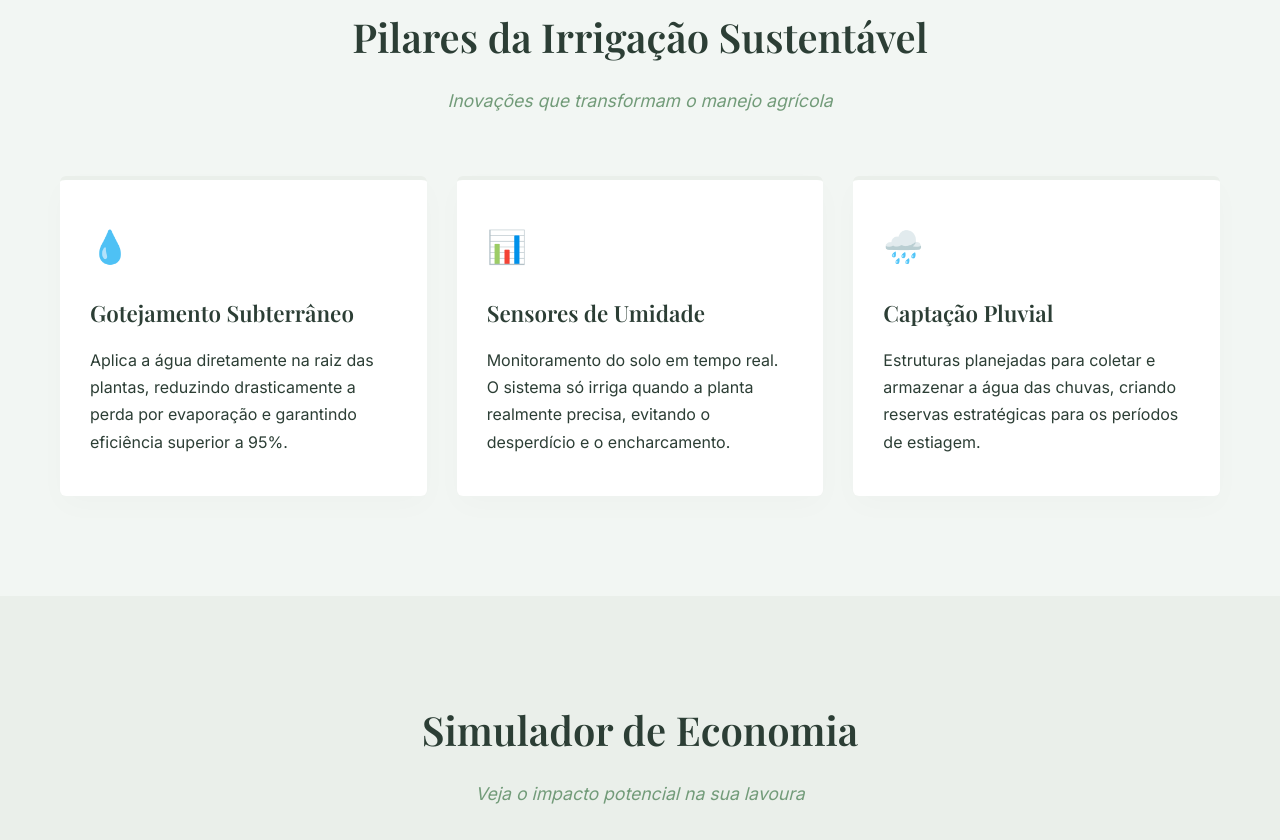
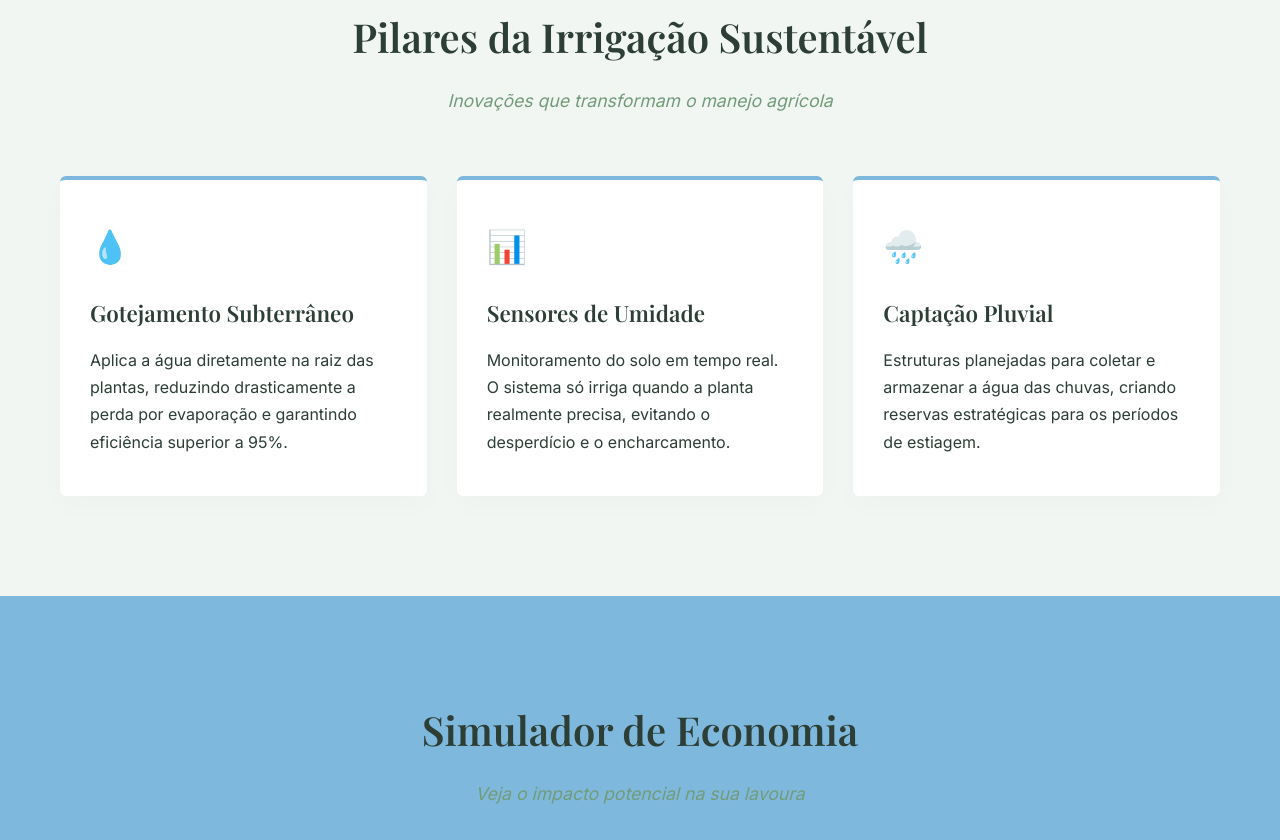
Before and after one commit to tatianenunes-cell/projeto-agrinho, a plain HTML site: page index.html in a window 1280 px wide. Shown: the part 1160-2000 px from the top of the page. Drawn offline with nearby package versions, Linux system fonts and the light colour scheme; a web font is replaced by a local one.

Commit message:
Change verde-suave color value in CSS variables

```diff
--- a/index.html
+++ b/index.html
@@ -15,7 +15,7 @@
             --azul: #094D92;   /* Fundo principal e sofisticação */
             --verde-folha: #3B6043;      /* Elementos secundários e botões */
             --verde-claro: #729B79;      /* Destaques e links */
-            --verde-suave: #EAEFEA;      /* Fundos claros */
+            --verde-suave: #7FB8DD;      /* Fundos claros */
             --creme-claro: #F9FBFA;      /* Fundo da página */
             --texto-escuro: #2C3E35;     /* Leitura principal */
             --branco: #FFFFFF;
```
